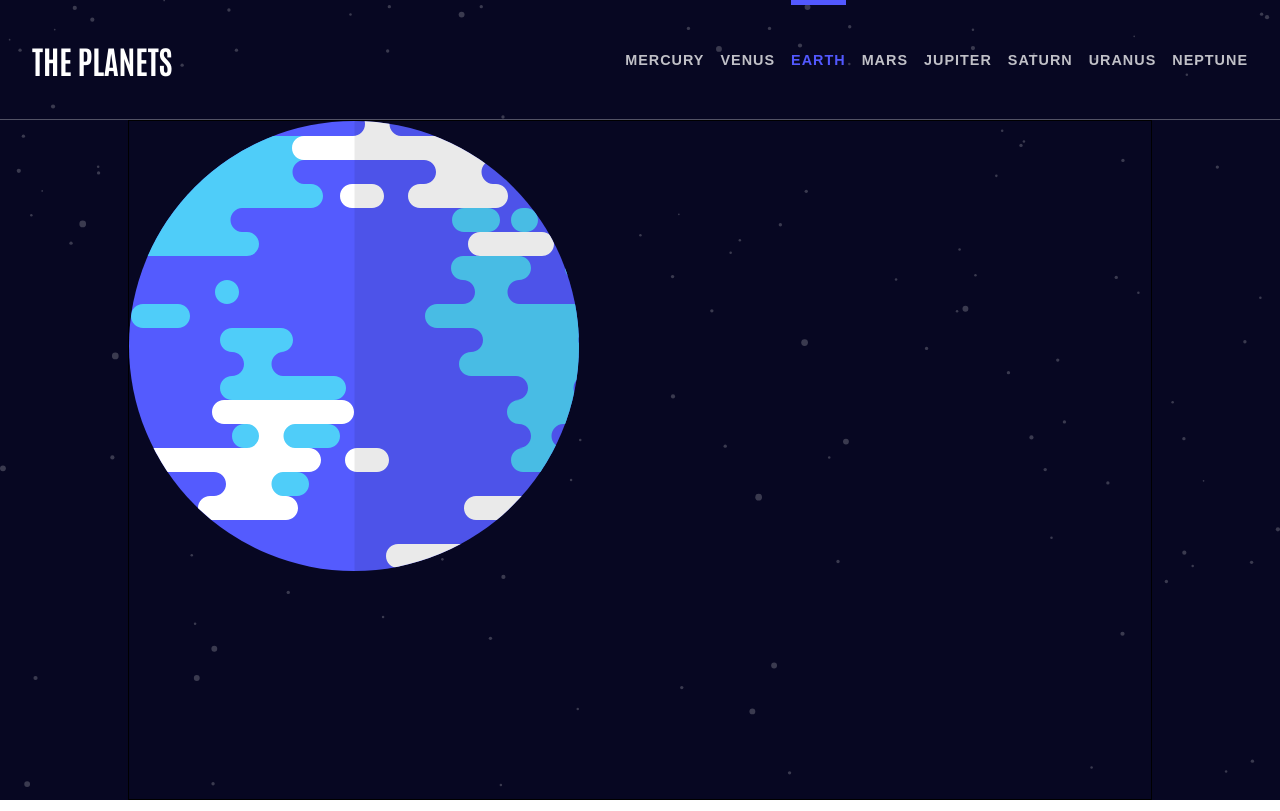
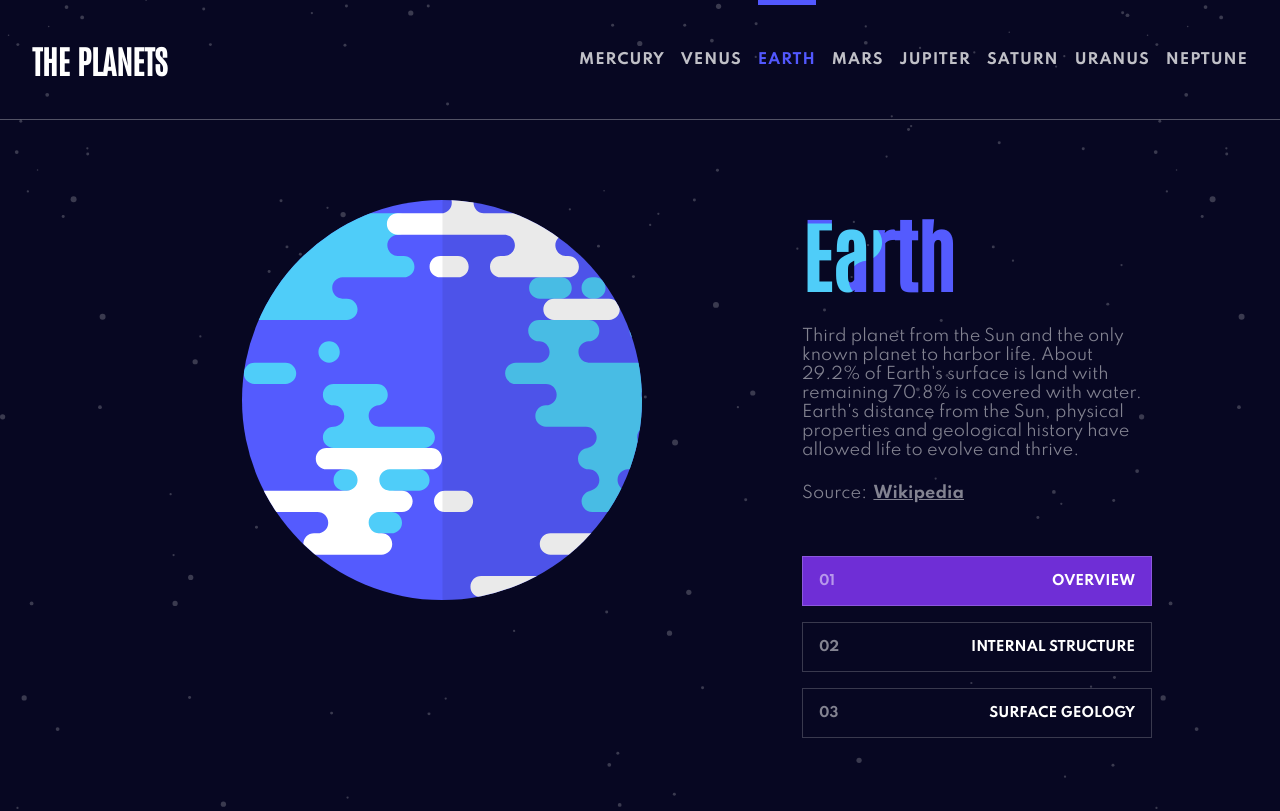
Before and after one commit to selly361/planet-facts-app, a React (Create React App) app: page /earth in a window 1280 px wide. Shown: the top 811 px of the page. Built offline with nearby package versions, Linux system fonts and the light colour scheme.

Commit message:
added: planet info

```diff
--- a/public/index.html
+++ b/public/index.html
@@ -12,7 +12,7 @@
     <link rel="preconnect" href="https://fonts.googleapis.com" />
     <link rel="preconnect" href="https://fonts.gstatic.com" crossorigin />
     <link
-      href="https://fonts.googleapis.com/css2?family=Antonio:wght@500;700&family=League+Spartan:wght@500;700&family=Rubik:wght@900&display=swap"
+      href="https://fonts.googleapis.com/css2?family=Antonio:wght@500&family=Spartan:wght@400;700&display=swap"
       rel="stylesheet"
     />
   </head>
--- /dev/null
+++ b/src/components/Layout/PlanetMain/PlanetImage/PlanetImage.tsx
@@ -0,0 +1,62 @@
+import React from "react";
+import styled from "styled-components";
+
+interface PropTypes {
+  saturn: string;
+  status: string;
+  images: {
+        planet: string;
+        geology: string;
+        internal: string;
+      }
+    | any;
+}
+
+interface WrapperProps {
+  bgSrc: string | undefined;
+}
+
+const Wrapper = styled.div`
+  position: relative;
+  display: flex;
+  flex-flow: column;
+  align-items: center;
+  height: 400px;
+`;
+
+const GeologyImage = styled.img`
+  height: 200px;
+  margin-top: -100px;
+
+  &.saturn {
+  margin-top: -200px;
+
+  }
+`;
+
+const Image = styled.img`
+  height: 400px;
+  width: 400px;
+
+  &.saturn {
+    height: 500px;
+    width: 500px;
+  }
+`;
+
+const PlanetImage = ({ images, status, saturn }: PropTypes) => {
+  return (
+    <Wrapper>
+      <Image
+        className={saturn}
+        src={images[status === "geology" ? "planet" : status]}
+      />
+      <GeologyImage
+        className={saturn}
+        src={images[status === "geology" ? status : ""]}
+      />
+    </Wrapper>
+  );
+};
+
+export default PlanetImage;
--- a/src/components/Layout/PlanetMain/PlanetMain.tsx
+++ b/src/components/Layout/PlanetMain/PlanetMain.tsx
@@ -1,38 +1,59 @@
-import React, { useMemo, useState } from 'react'
+import React, { useMemo, useState } from "react";
 
-import PlanetImage from '../../Planet/PlanetImage/PlanetImage';
-import { planets } from '../../../global/theme';
-import planetsData from '../../../data/data.json'
+import PlanetImage from "./PlanetImage/PlanetImage";
+import PlanetTabInfo from "./PlanetTabInfo/PlanetTabInfo";
+import { planets } from "../../../global/theme";
+import planetsData from "../../../data/data.json";
 import styled from "styled-components";
-import { useParams } from 'react-router-dom';
+import { useParams } from "react-router-dom";
 
 const StyledMain = styled.main`
-    width: 80vw;
-    min-height: 85vh;
-    border: 1px solid black;
-    margin: auto;
+  width: 90vw;
+  height: max-content;
+  margin: auto;
+  padding-top: 5rem;
 
-
-  @media (max-width: 934px){
+  @media (max-width: 934px) {
     flex-flow: column;
     min-height: 75vh;
   }
-`
+`;
 
-
+const PlanetContent = styled.div`
+  width: 100%;
+  display: flex;
+  justify-content: end;
+  gap: 10rem;
+`;
 
 const Main = () => {
-  const [status, setStatus] = useState("planet")
-  const { planetName } = useParams()
+  const [status, setStatus] = useState("planet");
+  const { planetName } = useParams();
 
-  let planetDesign = planets.find(planet => planet.name === planetName)
-  let planetData: any = planetsData.find(planet => planet.name.toLowerCase() === planetName)
+  let planetData: any = planetsData.find(
+    (planet) => planet.name.toLowerCase() === planetName
+  );
+
 
   return (
     <StyledMain>
-      <PlanetImage image={planetData?.images[status]} />
+      <PlanetContent>
+        <PlanetImage
+          saturn={planetName || ""}
+          status={status}
+          images={planetData?.images}
+        />
+
+        <PlanetTabInfo
+          name={planetData.name}
+          description={planetData[status === "planet" ? "overview" : status === "internal" ? "structure" : status]}
+          status={status}
+          setStatus={setStatus}
+          images={planetData?.images}
+        />
+      </PlanetContent>
     </StyledMain>
-  )
-}
+  );
+};
 
-export default Main
+export default Main;
--- /dev/null
+++ b/src/components/Layout/PlanetMain/PlanetTabInfo/PlanetTabInfo.tsx
@@ -0,0 +1,150 @@
+import React from "react";
+import { planets } from "../../../../global/theme";
+import styled from "styled-components";
+
+interface PropTypes {
+  name: string;
+  description: {
+    content: string;
+    source: string;
+  };
+  status: string;
+  setStatus: React.Dispatch<React.SetStateAction<string>>;
+  images:
+    | {
+        planet: string;
+        geology: string;
+        internal: string;
+      }
+    | any;
+}
+
+const Wrapper = styled.div`
+  display: flex;
+  flex-flow: column;
+  width: 350px;
+  margin-right: 4rem;
+  gap: 1rem;
+`;
+
+const StyledArticle = styled.article`
+  display: flex;
+  flex-flow: column;
+  gap: 1.5rem;
+  width: 100%;
+  height: 340px;
+`;
+
+const PlanetName = styled.h1<{ mask: string }>`
+  color: white;
+  font-size: 5rem;
+  font-weight: bold;
+  font-family: ${({ theme }) => theme.fonts.secondary};
+  width: 100%;
+  background-clip: text;
+  background: url(${(props) => props.mask}) no-repeat;
+  -webkit-text-fill-color: transparent;
+  -webkit-background-clip: text;
+  background-position: center;
+  background-size: 700px;
+`;
+
+const Source = styled.span`
+  color: hsl(240, 6%, 54%);
+  font-family: ${({ theme }) => theme.fonts.primary};
+
+  a {
+    margin-left: 0.4rem;
+    text-decoration: underline;
+    font-weight: bold;
+    color: hsl(240, 6%, 54%);
+  }
+`;
+
+const TabWrapper = styled.ul`
+  width: 100%;
+  display: grid;
+  gap: 1rem;
+  list-style: none;
+`;
+
+const Tab = styled.button<{ color: (string | undefined) }>`
+  display: flex;
+  padding: 1rem;
+  justify-content: space-between;
+  transition: .5s background-color;
+  height: 50px;
+  align-items: center;
+  cursor: pointer;
+  background-color: ${props => props.color || "transparent"};
+  border: 1px solid hsla(0, 0%, 100%, 0.2);
+
+  &:hover {
+  background-color: ${({theme}) => theme.colors.grayLight};
+  }
+
+
+    font-family: ${({ theme }) => theme.fonts.primary};
+    font-weight: 600;
+    color: white;
+
+
+  li {
+    color: hsla(0,0%,100%,0.5);
+
+  }
+`;
+
+
+
+const PlanetDesc = styled.p`
+  color: ${({ theme }) => theme.colors.grayLight};
+  font-family: ${({ theme }) => theme.fonts.primary};
+`;
+
+const PlanetTabInfo = ({
+  name,
+  images,
+  description,
+  status,
+  setStatus,
+}: PropTypes) => {
+  const tabs = [
+    {
+      tabStatus: "planet",
+      label: "OVERVIEW",
+    },
+    {
+      tabStatus: "internal",
+      label: "INTERNAL STRUCTURE",
+    },
+    {
+      tabStatus: "geology",
+      label: "SURFACE GEOLOGY",
+    },
+  ];
+
+  let planetDesign = planets.find((planet) => planet.name === name.toLowerCase());
+
+  return (
+    <Wrapper>
+      <StyledArticle>
+        <PlanetName mask={images.planet}>{name}</PlanetName>
+        <PlanetDesc>{description.content}</PlanetDesc>
+        <Source>
+          Source:
+          <a href={description.source}>Wikipedia</a>
+        </Source>
+      </StyledArticle>
+      <TabWrapper>
+        {tabs.map((tab, i) => (
+          <Tab key={tab.label} color={status === tab.tabStatus ? planetDesign?.sectionColor : ""} onClick={() => setStatus(tab.tabStatus)}>
+            <li>0{i + 1}</li> {tab.label}
+          </Tab>
+        ))}
+      </TabWrapper>
+    </Wrapper>
+  );
+};
+
+export default PlanetTabInfo;
--- a/src/components/Planet/PlanetImage/PlanetImage.tsx
+++ /dev/null
@@ -1,23 +0,0 @@
-import React from 'react'
-import styled from 'styled-components'
-
-interface PropTypes {
-    image: string | undefined,
-    geology?: string | undefined,
-}
-
-const Wrapper = styled.div`
-
-
-`
-
-const PlanetImage = ({ image, geology }: PropTypes) => {
-  return (
-    <Wrapper>
-        <img src={image} />
-        {geology && <img src={geology} />}
-    </Wrapper>
-  )
-}
-
-export default PlanetImage
--- a/src/components/Wrapper/Wrapper.tsx
+++ b/src/components/Wrapper/Wrapper.tsx
@@ -8,11 +8,11 @@ interface PropTypes {
 }
 
 const StyledWrapper = styled.main`
-  min-height: 100vh;
+  height: 120vh;
   width: 100vw;
   background-image: url('background-stars.svg');
   background-color: ${({ theme }) => theme.colors.black};
-  background-size: cover;
+  background-size: contain;
 `;
 
 const Wrapper = ({ children }: PropTypes) => {
--- a/src/data/data.json
+++ b/src/data/data.json
@@ -18,9 +18,9 @@
       "radius": "2,439.7 KM",
       "temperature": "430°c",
       "images": {
-        "planet": "/planet-mercury.svg",
-        "internal": "/planet-mercury-internal.svg",
-        "geology": "/geology-mercury.png"
+        "planet": "planet-mercury.svg",
+        "internal": "planet-mercury-internal.svg",
+        "geology": "planet-mercury-geology.png"
       }
     },
     {
@@ -42,9 +42,9 @@
       "radius": "6,051.8 KM",
       "temperature": "471°c",
       "images": {
-        "planet": "/planet-venus.svg",
-        "internal": "/planet-venus-internal.svg",
-        "geology": "/geology-venus.png"
+        "planet": "planet-venus.svg",
+        "internal": "planet-venus-internal.svg",
+        "geology": "planet-venus-geology.png"
       }
     },
     {
@@ -66,9 +66,9 @@
       "radius": "6,371 KM",
       "temperature": "16°c",
       "images": {
-        "planet": "/planet-earth.svg",
-        "internal": "/planet-earth-internal.svg",
-        "geology": "/geology-earth.png"
+        "planet": "planet-earth.svg",
+        "internal": "planet-earth-internal.svg",
+        "geology": "planet-earth-geology.png"
       }
     },
     {
@@ -90,9 +90,9 @@
       "radius": "3,389.5 KM",
       "temperature": "-28°c",
       "images": {
-        "planet": "/planet-mars.svg",
-        "internal": "/planet-mars-internal.svg",
-        "geology": "/geology-mars.png"
+        "planet": "planet-mars.svg",
+        "internal": "planet-mars-internal.svg",
+        "geology": "planet-mars-geology.png"
       }
     },
     {
@@ -114,9 +114,9 @@
       "radius": "69,911 KM",
       "temperature": "-108°c",
       "images": {
-        "planet": "/planet-jupiter.svg",
-        "internal": "/planet-jupiter-internal.svg",
-        "geology": "/geology-jupiter.png"
+        "planet": "planet-jupiter.svg",
+        "internal": "planet-jupiter-internal.svg",
+        "geology": "planet-jupiter-geology.png"
       }
     },
     {
@@ -138,9 +138,9 @@
       "radius": "58,232 KM",
       "temperature": "-138°c",
       "images": {
-        "planet": "/planet-saturn.svg",
-        "internal": "/planet-saturn-internal.svg",
-        "geology": "/geology-saturn.png"
+        "planet": "planet-saturn.svg",
+        "internal": "planet-saturn-internal.svg",
+        "geology": "planet-saturn-geology.png"
       }
     },
     {
@@ -162,9 +162,9 @@
       "radius": "25,362 KM",
       "temperature": "-195°c",
       "images": {
-        "planet": "/planet-uranus.svg",
-        "internal": "/planet-uranus-internal.svg",
-        "geology": "/geology-uranus.png"
+        "planet": "planet-uranus.svg",
+        "internal": "planet-uranus-internal.svg",
+        "geology": "planet-uranus-geology.png"
       }
     },
     {
@@ -186,9 +186,9 @@
       "radius": "24,622 KM",
       "temperature": "-201°c",
       "images": {
-        "planet": "/planet-neptune.svg",
-        "internal": "/planet-neptune-internal.svg",
-        "geology": "/geology-neptune.png"
+        "planet": "planet-neptune.svg",
+        "internal": "planet-neptune-internal.svg",
+        "geology": "planet-neptune-geology.png"
       }
     }
   ]
--- a/src/global/global-styles.ts
+++ b/src/global/global-styles.ts
@@ -8,9 +8,10 @@ export const GlobalStyle = createGlobalStyle`
         -webkit-tap-highlight-color: none;
     }
 
-    body {
+    body, #root {
         width: 100vw;
         min-height: 100vh;
+        overflow-x: hidden;
     }
 
     a {
```
